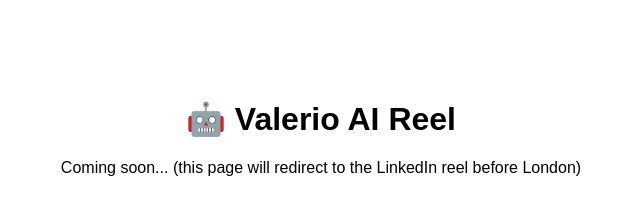
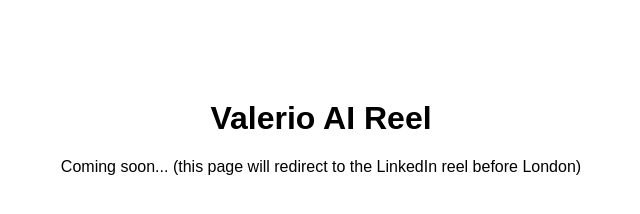
Before and after one commit to Johanc-x/project-reels-hub, a plain HTML site: page valerio.html in a window 1280 px wide. Shown: the whole page, without its empty margins (319-959 px from the left). Drawn offline with Linux system fonts and the light colour scheme.

Commit message:
Update valerio.html

```diff
--- a/valerio.html
+++ b/valerio.html
@@ -6,7 +6,7 @@
   <title>Valerio AI Reel</title>
 </head>
 <body style="font-family: Arial, sans-serif; text-align: center; margin-top: 100px;">
-  <h1>🤖 Valerio AI Reel</h1>
+  <h1> Valerio AI Reel</h1>
   <p>Coming soon... (this page will redirect to the LinkedIn reel before London)</p>
 </body>
 </html>
```
